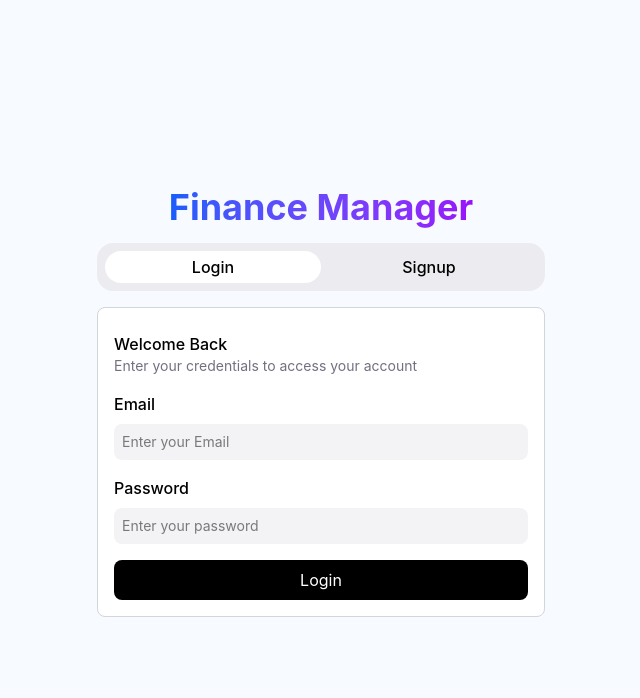
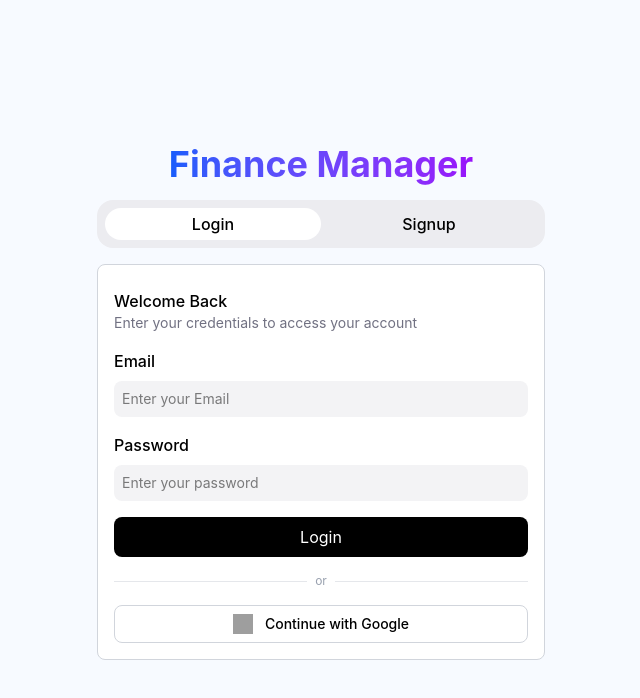
Before and after one commit to DedCtrl/finance-manager, a React (Vite) app: page /#/ in a window 1280 px wide. Shown: the top 698 px of the page, without its empty margins (319-959 px from the left). Built offline with nearby package versions, Linux system fonts and the light colour scheme; no server answers; grey boxes are pictures that could not be loaded.

Commit message:
google signin integrated

```diff
--- a/src/components/Login.jsx
+++ b/src/components/Login.jsx
@@ -1,65 +1,122 @@
 import React, { useState } from 'react'
 import { Link, useNavigate } from 'react-router-dom'
-import { initializeApp } from "firebase/app";
-import app from  '../FirebaseConfig';
-import { getDatabase,ref ,push ,set } from "firebase/database";
-import { getAuth, signInWithEmailAndPassword } from "firebase/auth";
+import app from '../FirebaseConfig';
+import { getAuth, signInWithEmailAndPassword, signInWithPopup, GoogleAuthProvider } from "firebase/auth";
+
 const Login = () => {
-
   const [email, setEmail] = useState("")
   const [password, setPassword] = useState("")
+  const [error, setError] = useState("")
 
-    const redirect = useNavigate();
+  const navigate = useNavigate();
+  const auth = getAuth(app);
+  const provider = new GoogleAuthProvider();
 
-     const auth = getAuth(app);
-    const login =()=>{
-        signInWithEmailAndPassword(auth,email ,password).then(()=>{
-            redirect('/Dashboard');
-        }).catch((error)=>{
-            alert("Error logging in: " + error);
-        })
+  const login = async (e) => {
+    e.preventDefault();
+    setError("");
+    try {
+      await signInWithEmailAndPassword(auth, email, password);
+      navigate('/Dashboard');
+    } catch (error) {
+      if (error.code === "auth/invalid-credential") {
+        setError("Invalid email or password.");
+      } else if (error.code === "auth/invalid-email") {
+        setError("Invalid email format.");
+      } else if (error.code === "auth/too-many-requests") {
+        setError("Too many attempts. Please try again later.");
+      } else {
+        setError("Something went wrong. Please try again.");
       }
+    }
+  };
 
-    const handleSubmit = (e) => {
-        e.preventDefault();
-
-        // Handle login logic here
+  const handleGoogleSignIn = async () => {
+    setError("");
+    try {
+      await signInWithPopup(auth, provider);
+      navigate('/Dashboard');
+    } catch (error) {
+      setError("Google sign-in failed. Please try again.");
     }
-
+  };
 
   return (
     <div className='min-h-screen w-screen flex items-center flex-col justify-center bg-[#F7FAFF] px-4 py-8'>
-        <div className='text-3xl md:text-4xl font-bold bg-linear-to-r py-1 from-blue-600 to-purple-600 bg-clip-text text-transparent'>Finance Manager</div>
+      <div className='text-3xl md:text-4xl font-bold bg-linear-to-r py-1 from-blue-600 to-purple-600 bg-clip-text text-transparent'>
+        Finance Manager
+      </div>
+
       <div className='w-full max-w-md mt-3'>
+        {/* Tab switcher */}
         <div className='flex bg-[#ECECF0] p-2 items-center rounded-2xl cursor-pointer'>
-                <div className='bg-white rounded-2xl w-1/2 flex font-medium items-center justify-center py-1'><Link to="/">Login</Link></div>
-                <div className='w-1/2 flex items-center justify-center font-medium py-1'><Link to="/signup">Signup</Link></div>
+          <div className='bg-white rounded-2xl w-1/2 flex font-medium items-center justify-center py-1'>
+            <Link to="/">Login</Link>
           </div>
-            <form action="" onSubmit={(e) => {
-            handleSubmit(e);
-            login();
-          }} className='bg-white border border-gray-300 rounded-lg p-4 mt-4 flex justify-between flex-col gap-4'>
+          <div className='w-1/2 flex items-center justify-center font-medium py-1'>
+            <Link to="/signup">Signup</Link>
+          </div>
+        </div>
+
+        {/* Form */}
+        <form onSubmit={login} className='bg-white border border-gray-300 rounded-lg p-4 mt-4 flex flex-col gap-4'>
           <div className='mt-2'>
             <h2 className='font-medium'>Welcome Back</h2>
             <h4 className='text-[#717182] text-sm'>Enter your credentials to access your account</h4>
           </div>
+
           <div className='flex flex-col gap-2'>
             <label className='font-medium' htmlFor="Email">Email</label>
             <input
-                    onChange={(e)=>{
-                        setEmail(e.target.value)
-                    }}
-                    required className='bg-[#F3F3F5] p-2 rounded-lg outline-none text-sm' type='Email' id="Email" placeholder='Enter your Email' />
+              onChange={(e) => setEmail(e.target.value)}
+              required
+              className='bg-[#F3F3F5] p-2 rounded-lg outline-none text-sm'
+              type='email'
+              id="Email"
+              placeholder='Enter your Email'
+            />
           </div>
+
           <div className='flex flex-col gap-2'>
             <label className='font-medium' htmlFor="password">Password</label>
             <input
-                    onChange={(e)=>{
-                        setPassword(e.target.value)
-                    }}
-                    required className='bg-[#F3F3F5] p-2 rounded-lg outline-none text-sm' type="password" placeholder='Enter your password' id="password" />
+              onChange={(e) => setPassword(e.target.value)}
+              required
+              className='bg-[#F3F3F5] p-2 rounded-lg outline-none text-sm'
+              type="password"
+              placeholder='Enter your password'
+              id="password"
+            />
           </div>
-                <button className='bg-black text-white py-2 px-4 rounded-lg hover:bg-gray-800'>Login</button>
+
+          {error && (
+            <p className="text-red-500 bg-gray-100 p-1 rounded text-sm">{error}</p>
+          )}
+
+          <button className='bg-black text-white py-2 px-4 rounded-lg hover:bg-gray-800'>
+            Login
+          </button>
+
+          {/* Divider */}
+          <div className="flex items-center gap-2">
+            <div className="flex-1 h-px bg-gray-200" />
+            <span className="text-gray-400 text-xs">or</span>
+            <div className="flex-1 h-px bg-gray-200" />
+          </div>
+
+          {/* Google */}
+          <button
+            type="button"
+            onClick={handleGoogleSignIn}
+            className="w-full flex items-center justify-center gap-3 border border-gray-300 py-2 px-4 rounded-lg hover:bg-gray-50 transition text-sm font-medium"
+          >
+            <img
+              src="https://www.gstatic.com/firebasejs/ui/2.0.0/images/auth/google.svg"
+              alt="Google"
+              className="w-5 h-5"
+            />
+            Continue with Google
+          </button>
         </form>
       </div>
     </div>
--- a/src/components/SignIn.jsx
+++ b/src/components/SignIn.jsx
@@ -1,10 +1,8 @@
 import React, { useState } from "react";
-import { Link,useNavigate } from "react-router-dom";
-import { initializeApp } from "firebase/app";
-import { getAuth, createUserWithEmailAndPassword,updateProfile } from "firebase/auth";
+import { Link, useNavigate } from "react-router-dom";
+import { getAuth, createUserWithEmailAndPassword, updateProfile, signInWithPopup, GoogleAuthProvider } from "firebase/auth";
+import app from "../FirebaseConfig";
 
-import { getDatabase, ref, push, set } from "firebase/database";
-import app from "../FirebaseConfig";
 const SignIn = () => {
   const [name, setName] = useState("");
   const [email, setEmail] = useState("");
@@ -13,34 +11,30 @@ const SignIn = () => {
   const [userCreated, setUserCreated] = useState("");
 
   const auth = getAuth(app);
+  const navigate = useNavigate();
+  const provider = new GoogleAuthProvider();
+
+  const handleGoogleSignIn = async () => {
+    try {
+      const result = await signInWithPopup(auth, provider);
+      console.log("Logged in as:", result.user.displayName);
+      navigate('/Dashboard');
+    } catch (error) {
+      setError("Google sign-in failed. Please try again.");
+    }
+  };
+
   const signIn = async () => {
     setError("");
-
     try {
-      const userCredential = await createUserWithEmailAndPassword(
-        auth,
-        email,
-        password,
-      );
-
-      // Add display name
-      await updateProfile(userCredential.user, {
-        displayName: name,
-      });
-
-      // Refresh user
+      const userCredential = await createUserWithEmailAndPassword(auth, email, password);
+      await updateProfile(userCredential.user, { displayName: name });
       await userCredential.user.reload();
-
-
-
       setUserCreated("User created successfully!");
-
       navigate("/Dashboard");
     } catch (error) {
       if (error.code === "auth/email-already-in-use") {
-        setError(
-          "Email already in use. Please login or use a different email.",
-        );
+        setError("Email already in use. Please login or use a different email.");
       } else if (error.code === "auth/invalid-email") {
         setError("Invalid email format.");
       } else if (error.code === "auth/weak-password") {
@@ -54,14 +48,16 @@ const SignIn = () => {
   const handleSubmit = async (e) => {
     e.preventDefault();
     await signIn();
-    // Handle login logic here
   };
+
   return (
     <div className="min-h-screen w-full flex items-center flex-col justify-center bg-[#F7FAFF] px-4 py-8">
-      <div className="text-3xl md:text-4xl font-bold bg-linear-to-r py-1 from-blue-600 to-purple-600 bg-clip-text text-transparent">
+      <div className="text-3xl md:text-4xl font-bold bg-gradient-to-r py-1 from-blue-600 to-purple-600 bg-clip-text text-transparent">
         Finance Manager
       </div>
+
       <div className="w-full max-w-md">
+        {/* Tab switcher */}
         <div className="flex bg-[#ECECF0] p-2 items-center rounded-2xl cursor-pointer">
           <div className="w-1/2 flex font-medium items-center justify-center py-1">
             <Link to="/">Login</Link>
@@ -70,25 +66,21 @@ const SignIn = () => {
             <Link to="/signup">Signup</Link>
           </div>
         </div>
+
+        {/* Form */}
         <form
-          action=""
           onSubmit={handleSubmit}
-          className="bg-white border border-gray-300 rounded-lg p-4 mt-4 flex justify-between flex-col gap-4"
+          className="bg-white border border-gray-300 rounded-lg p-4 mt-4 flex flex-col gap-4"
         >
           <div className="mt-2">
             <h2 className="font-medium">Create an account</h2>
-            <h4 className="text-[#717182] text-sm">
-              Enter your details to get started
-            </h4>
+            <h4 className="text-[#717182] text-sm">Enter your details to get started</h4>
           </div>
+
           <div className="flex flex-col gap-2">
-            <label className="font-medium" htmlFor="Name">
-              Full Name
-            </label>
+            <label className="font-medium" htmlFor="Name">Full Name</label>
             <input
-              onChange={(e) => {
-                setName(e.target.value);
-              }}
+              onChange={(e) => setName(e.target.value)}
               required
               className="bg-[#F3F3F5] p-2 rounded-lg outline-none text-sm"
               type="text"
@@ -96,28 +88,23 @@ const SignIn = () => {
               placeholder="Enter your Full Name"
             />
           </div>
+
           <div className="flex flex-col gap-2">
-            <label className="font-medium" htmlFor="Email">
-              Email
-            </label>
+            <label className="font-medium" htmlFor="Email">Email</label>
             <input
-              onChange={(e) => {
-                setEmail(e.target.value);
-              }}
+              onChange={(e) => setEmail(e.target.value)}
+              required
               className="bg-[#F3F3F5] p-2 rounded-lg outline-none text-sm"
-              type="Email"
+              type="email"
               id="Email"
               placeholder="Enter your Email"
             />
           </div>
+
           <div className="flex flex-col gap-2">
-            <label className="font-medium" htmlFor="password">
-              Password
-            </label>
+            <label className="font-medium" htmlFor="password">Password</label>
             <input
-              onChange={(e) => {
-                setPassword(e.target.value);
-              }}
+              onChange={(e) => setPassword(e.target.value)}
               required
               className="bg-[#F3F3F5] p-2 rounded-lg outline-none text-sm"
               type="password"
@@ -125,20 +112,33 @@ const SignIn = () => {
               id="password"
             />
           </div>
-          <div>
-            {error && (
-              <p className="text-red-500 bg-gray-100 p-0.5 rounded text-sm">
-                {error}
-              </p>
-            )}
-            {userCreated && (
-              <p className="text-green-500 bg-gray-100 p-0.5 rounded my-0.5 text-sm">
-                {userCreated}
-              </p>
-            )}
-          </div>
+
+          {error && <p className="text-red-500 bg-gray-100 p-0.5 rounded text-sm">{error}</p>}
+          {userCreated && <p className="text-green-500 bg-gray-100 p-0.5 rounded text-sm">{userCreated}</p>}
+
           <button className="bg-black text-white py-2 px-4 rounded-lg hover:bg-gray-800">
             Signup
+          </button>
+
+          {/* Divider */}
+          <div className="flex items-center gap-2">
+            <div className="flex-1 h-px bg-gray-200" />
+            <span className="text-gray-400 text-xs">or</span>
+            <div className="flex-1 h-px bg-gray-200" />
+          </div>
+
+          {/* Google button — inside the card */}
+          <button
+            type="button"
+            onClick={handleGoogleSignIn}
+            className="w-full flex items-center justify-center gap-3 border border-gray-300 py-2 px-4 rounded-lg hover:bg-gray-50 transition text-sm font-medium"
+          >
+            <img
+              src="https://www.gstatic.com/firebasejs/ui/2.0.0/images/auth/google.svg"
+              alt="Google"
+              className="w-5 h-5"
+            />
+            Continue with Google
           </button>
         </form>
       </div>
```
Also changed, not shown: src/Settingpage/SettingProfile.jsx (+7 -1 lines). Lines whose indentation alone changed are shown as unchanged.
